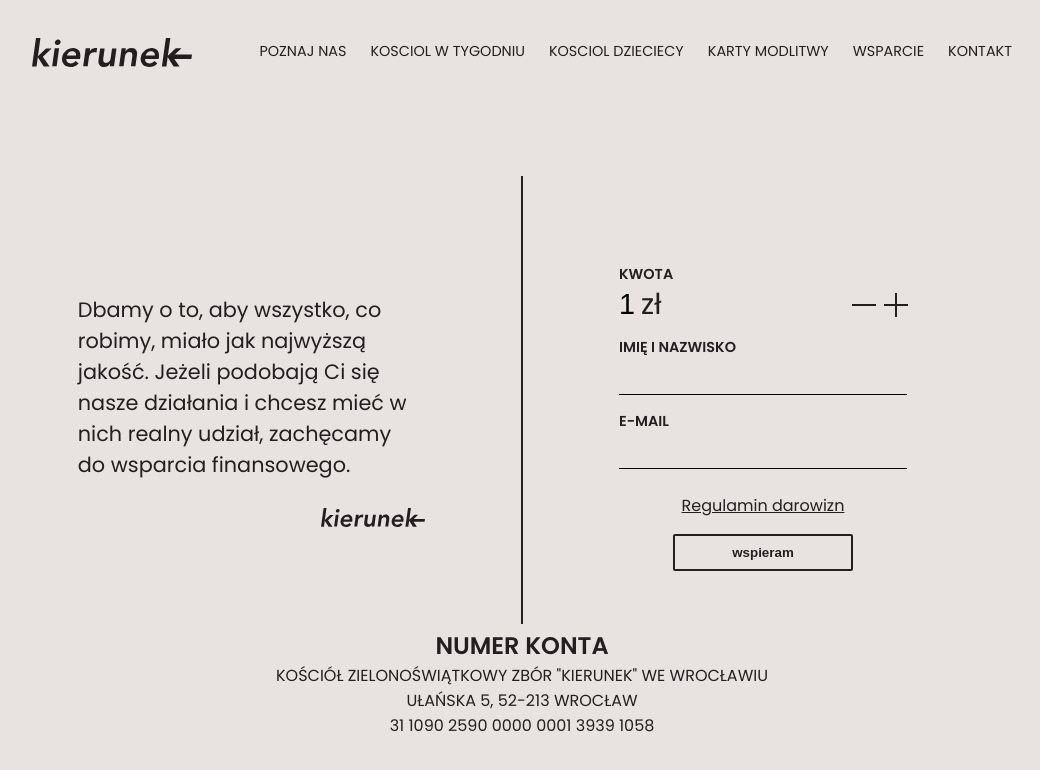
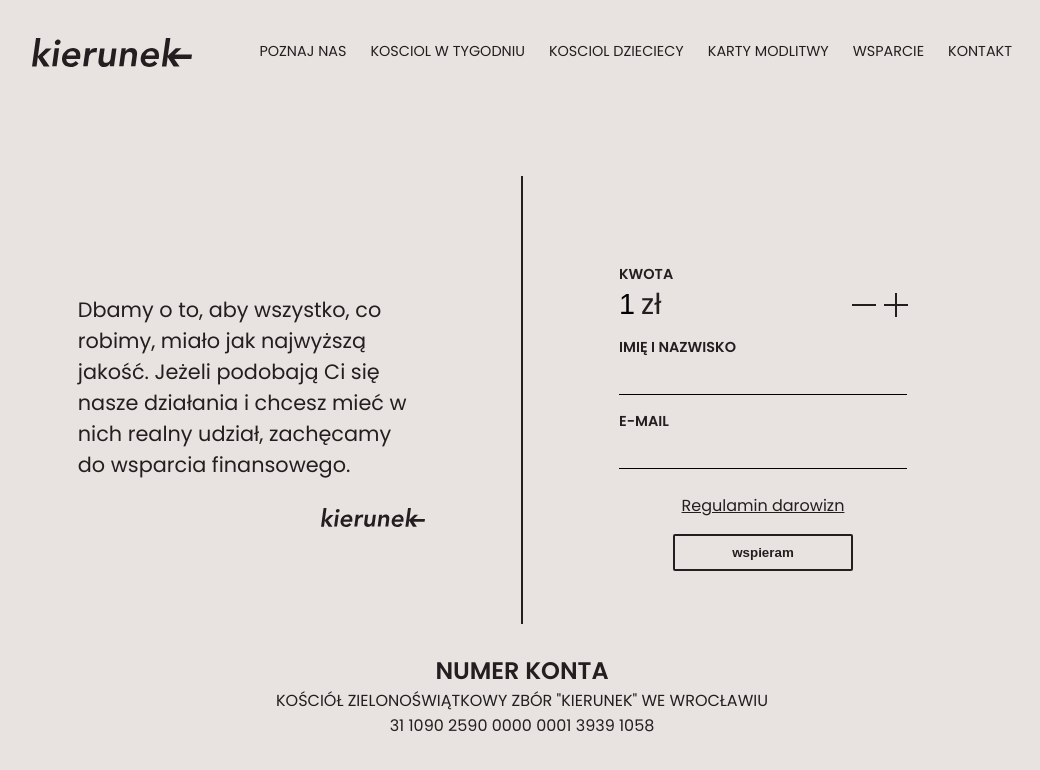
Before and after one commit to kdraganik/kierunek-support-page, a React (Create React App) app: page / in a window 1280 px wide. Shown: the top 770 px of the page, without its empty margins (118-1158 px from the left). Built offline with nearby package versions, Linux system fonts and the light colour scheme.

Commit message:
Remove adress

```diff
--- a/src/components/Account.jsx
+++ b/src/components/Account.jsx
@@ -6,7 +6,6 @@ const Account = () => {
       <Title>Numer konta</Title>
       <Owner>
         <p>KOŚCIÓŁ ZIELONOŚWIĄTKOWY ZBÓR "KIERUNEK" WE WROCŁAWIU</p>
-        <p>UŁAŃSKA 5, 52-213 WROCŁAW</p>
       </Owner>
       <Number>31 1090 2590 0000 0001 3939 1058</Number>
     </Wrapper>
```
